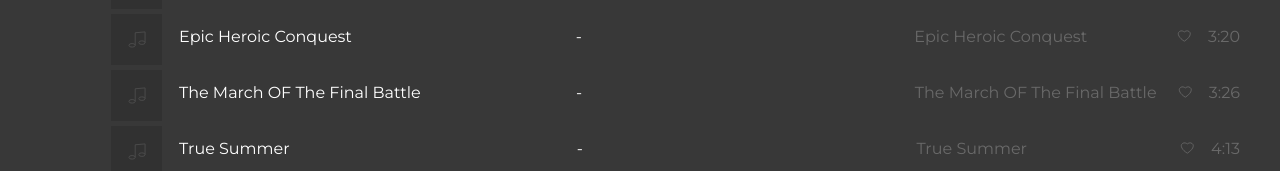
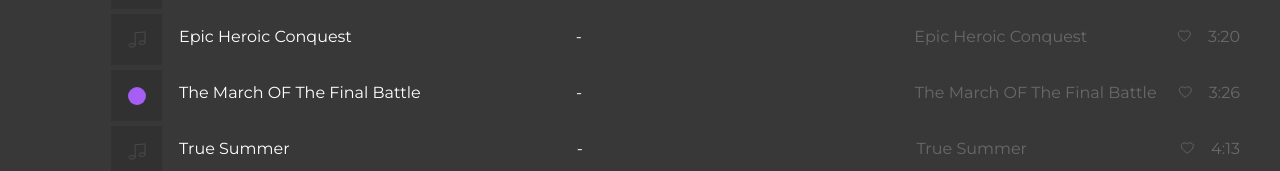
Before and after one commit to AlexxGutt/skypro-music, a Next.js app: page / in a window 1280 px wide. Both pictures are taken after a click on the element 675 px from the left and 400 px from the top of the page. Shown: the part 307-478 px from the top of the page. Built offline with nearby package versions, Linux system fonts and the light colour scheme.

Commit message:
реализована анимированая фиолетовая точка на проигрываемом треке

```diff
--- a/src/app/components/Track/Track.tsx
+++ b/src/app/components/Track/Track.tsx
@@ -3,12 +3,15 @@ import { data } from '@/app/data';
 import styles from './track.module.css';
 import Link from 'next/link';
 import { formatTime } from '@/app/utils/helper';
-import { useAppDispatch } from '@/app/store/store';
+import { useAppDispatch, useAppSelector } from '@/app/store/store';
 import { setCurrentTrack, setIsPlay } from '@/app/store/features/trackSlice';
 import { TrackType } from '@/app/sharedTypes/sharedTypes';
 
 export default function Track() {
   const dispatch = useAppDispatch();
+  const currentTrack = useAppSelector((state) => state.tracks.currentTrack);
+  const isPlay = useAppSelector((state) => state.tracks.isPlay);
+
   const onClickTrack = (track: TrackType) => {
     dispatch(setCurrentTrack(track));
     dispatch(setIsPlay(true));
@@ -17,7 +20,10 @@ export default function Track() {
   return (
     <div className={styles.content__playlist}>
       <div className={styles.playlist__item}>
-        {data.map((track) => (
+        {data.map((track) => {
+          const isCurrentTrack = currentTrack?._id === track._id;
+
+          return (
             <div
               key={track._id}
               className={styles.playlist__track}
@@ -25,9 +31,15 @@ export default function Track() {
             >
               <div className={styles.track__title}>
                 <div className={styles.track__titleImage}>
+                  {isCurrentTrack ? (
+                    <div
+                      className={`${styles.track__pulsingDot} ${isPlay ? '' : styles.static}`}
+                    />
+                  ) : (
                     <svg className={styles.track__titleSvg}>
                       <use xlinkHref="/img/icon/sprite.svg#icon-note"></use>
                     </svg>
+                  )}
                 </div>
                 <div>
                   <Link className={styles.track__titleLink} href="">
@@ -55,7 +67,8 @@ export default function Track() {
                 </span>
               </div>
             </div>
-        ))}
+          );
+        })}
       </div>
     </div>
   );
--- a/src/app/components/Track/track.module.css
+++ b/src/app/components/Track/track.module.css
@@ -133,3 +133,38 @@
   text-align: right;
   color: #696969;
 }
+
+.track__titleImage {
+  position: relative;
+  display: flex;
+  align-items: center;
+  justify-content: center;
+}
+
+.track__pulsingDot {
+  position: absolute;
+  width: 16px;
+  height: 16px;
+  border-radius: 50%;
+  background-color: #ad61ff;
+  animation: pulse 2s infinite;
+}
+
+.track__pulsingDot.static {
+  animation: none;
+}
+
+@keyframes pulse {
+  0% {
+    transform: scale(0.8);
+    opacity: 0.8;
+  }
+  50% {
+    transform: scale(1.2);
+    opacity: 1;
+  }
+  100% {
+    transform: scale(0.8);
+    opacity: 0.8;
+  }
+}
```
Lines whose indentation alone changed are shown as unchanged.
